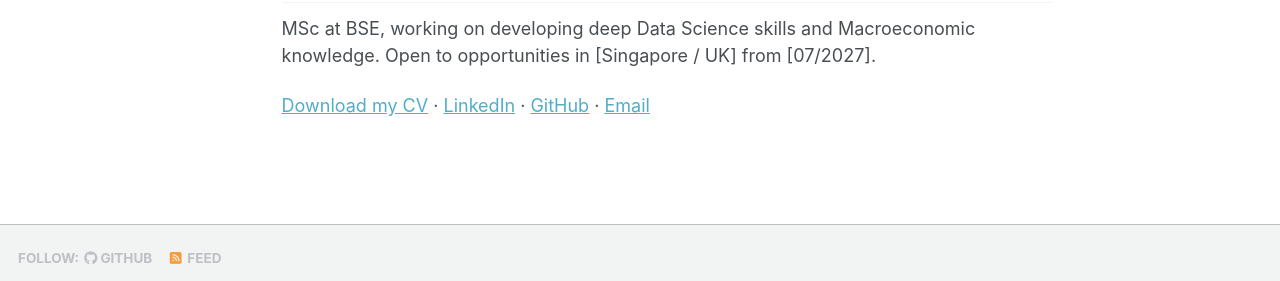
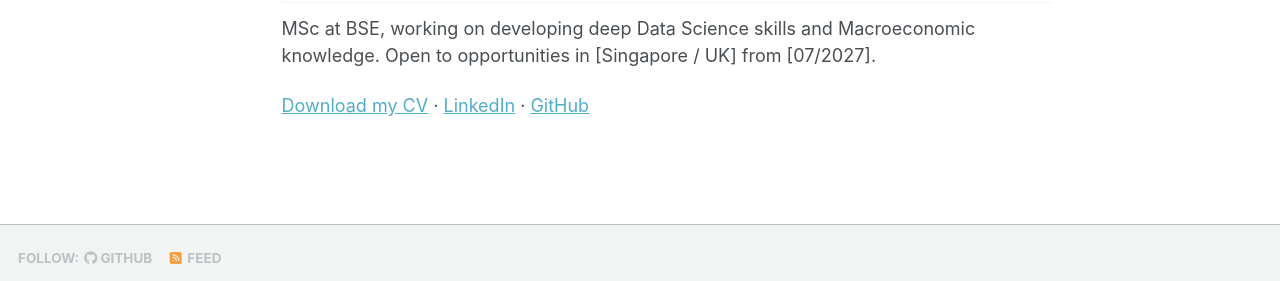
Before and after one commit to AlexBogaars/Alexbogaars-github.io, a Jekyll site: the page built from _pages/about.md, in a window 1280 px wide and 900 px high, scrolled down 520 px. Shown: the part 565-846 px from the top of the window. Built offline with Jekyll 4.4.1, drawn with Linux system fonts in a browser that asks for light colours; a style sheet for code colours, icons or effects is not loaded.

Commit message:
Update about.md

```diff
--- a/_pages/about.md
+++ b/_pages/about.md
@@ -42,4 +42,4 @@ Python · R · Python · Stata · Matlab · Git/Github · Latex · SQL
 MSc at BSE, working on developing deep Data Science skills and Macroeconomic knowledge. Open to opportunities
 in [Singapore / UK] from [07/2027].
 
-[Download my CV](/files/cv.pdf) · [LinkedIn]("www.linkedin.com/in/alexbogaars") · [GitHub]("https://github.com/AlexBogaars") · [Email]("alexbogaars@gmail.com")
+[Download my CV](/files/cv.pdf) · [LinkedIn](https://www.linkedin.com/in/alexbogaars) · [GitHub](https://github.com/AlexBogaars)
```
